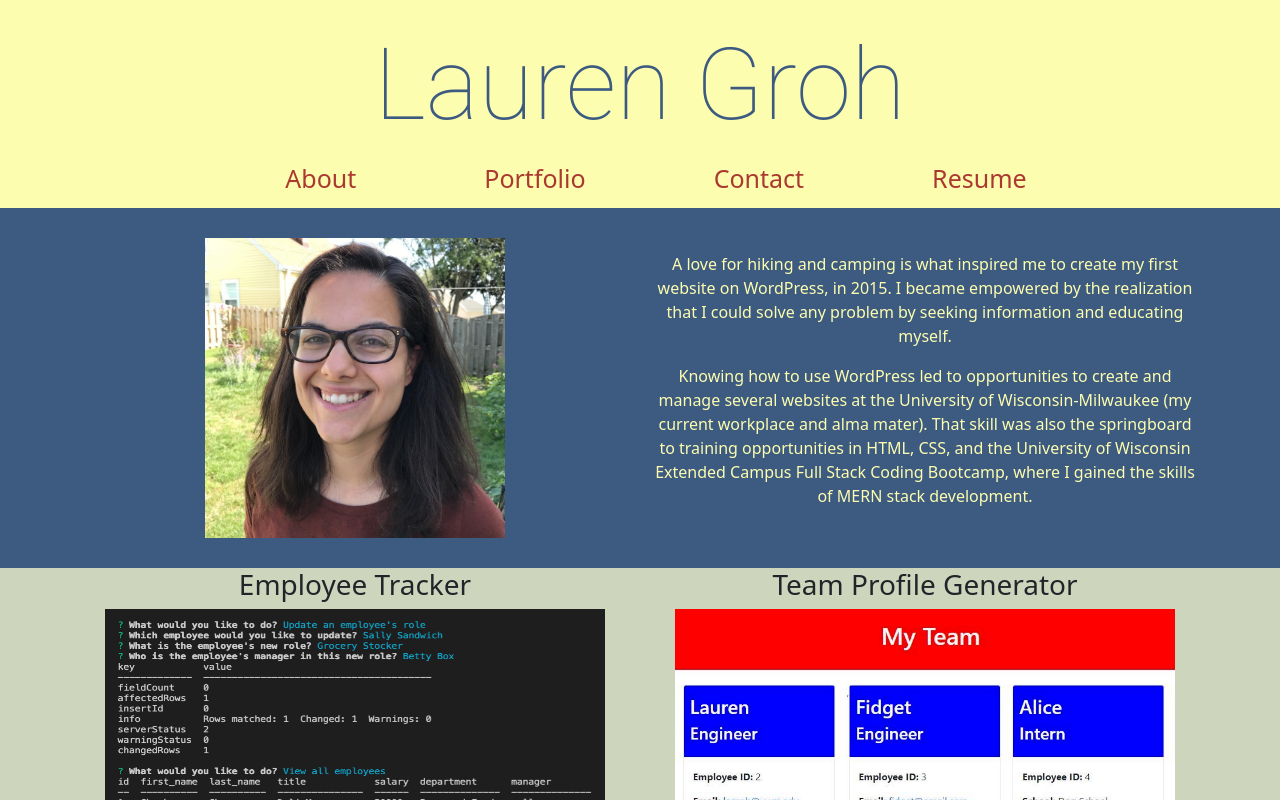
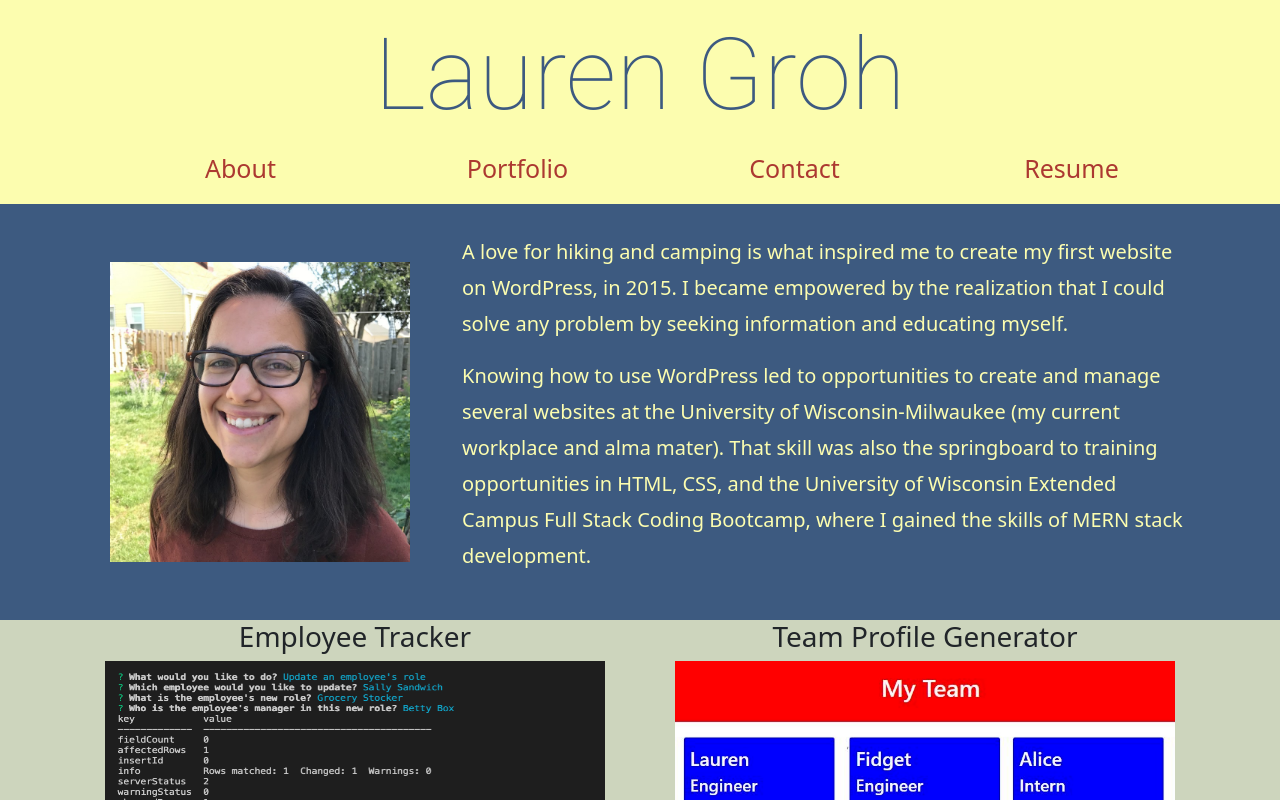
Before and after one commit to GrohTech/react-portfolio, a React (Create React App) app: page / in a window 1280 px wide. Shown: the top 800 px of the page. Built offline with nearby package versions, Linux system fonts and the light colour scheme.

Commit message:
add Bootstrap grid to header and nav list, fix column width and paragraph styling in about

```diff
--- a/src/components/About/About.css
+++ b/src/components/About/About.css
@@ -5,6 +5,8 @@
     display: flex;
     flex-wrap: wrap;
     justify-content: flex-start;
+    line-height: 1.8;
+    font-size: 20px;
 }
 /* .about-item{
 
--- a/src/components/About/index.js
+++ b/src/components/About/index.js
@@ -8,10 +8,10 @@ const About = () => {
         <section className="about" id="about">
             <section className="container">
                 <section className="row">
-                    <section className="about-item col-sm my-auto">
+                    <section className="about-item col-sm-4 my-auto">
                         <img src={portfolioPhoto} className= "about-item" id="portfolio-photo" style={{ width: "300px", height: "300px" }} alt="portfolio-photo" />
                     </section>
-                    <section className="about-item col-sm my-auto">
+                    <section className="about-item col-sm-8 my-auto text-start">
                         <p>A love for hiking and camping is what inspired me to create my first website on WordPress, in 2015. I became empowered by the realization that I could solve any problem by seeking information and educating myself.</p>
                         <p>Knowing how to use WordPress led to opportunities to create and manage several websites at the University of Wisconsin-Milwaukee (my current workplace and alma mater). That skill was also the springboard to training opportunities in HTML, CSS, and the University of Wisconsin Extended Campus Full Stack Coding Bootcamp, where I gained the skills of MERN stack development.</p>
                     </section>
--- a/src/components/Header/Header.css
+++ b/src/components/Header/Header.css
@@ -1,11 +1,6 @@
 .header{
     background-color: #FCFDAF;
     color: #3D5A80;
-    text-align: center;
-    padding: 10px 0;
-}
-.header-nav{
-    text-align: center;
 }
 .header-logo {
     font-family: RobotoThin;
--- a/src/components/Header/index.js
+++ b/src/components/Header/index.js
@@ -5,11 +5,13 @@ import './Header.css';
 const Header = () => {
     return(
         <section className="header">
-                <section className="header-logo">
-                    Lauren Groh
-                </section>
-                <section className="header-nav">
-                    <Navigation />
+                <section className="container">
+                    <section className="header-logo row justify-content-center">
+                        Lauren Groh
+                    </section>
+                    <section className="header-nav row">
+                        <Navigation />
+                    </section>
                 </section>
         </section>
     )
--- a/src/components/Navigation/Navigation.css
+++ b/src/components/Navigation/Navigation.css
@@ -1,11 +1,4 @@
 .navigation-list {
     list-style-type: none;
-    display: flex;
-    flex-wrap: wrap;
-    justify-content: center;
     font-size: 25px;
-    margin: 0;
 }
-.navigation a {
-    margin: 0px 4rem;
-}
--- a/src/components/Navigation/index.js
+++ b/src/components/Navigation/index.js
@@ -5,18 +5,18 @@ import About from '../About';
 const Navigation = () => {
 
     return(
-        <section className="navigation">
-            <ul className="navigation-list">
-                <li className="nav-item">
+        <section className="navigation container">
+            <ul className="navigation-list row">
+                <li className="nav-item col-sm">
                     <a href="#about">About</a>
                 </li>
-                <li className="nav-item">
+                <li className="nav-item col-sm">
                     <a href="#portfolio">Portfolio</a>
                 </li>
-                <li className="nav-item">
+                <li className="nav-item col-sm">
                     <a href="#contact">Contact</a>
                 </li>
-                <li className="nav-item">
+                <li className="nav-item col-sm">
                     <a href="#resume">Resume</a>
                 </li>
             </ul>
```
